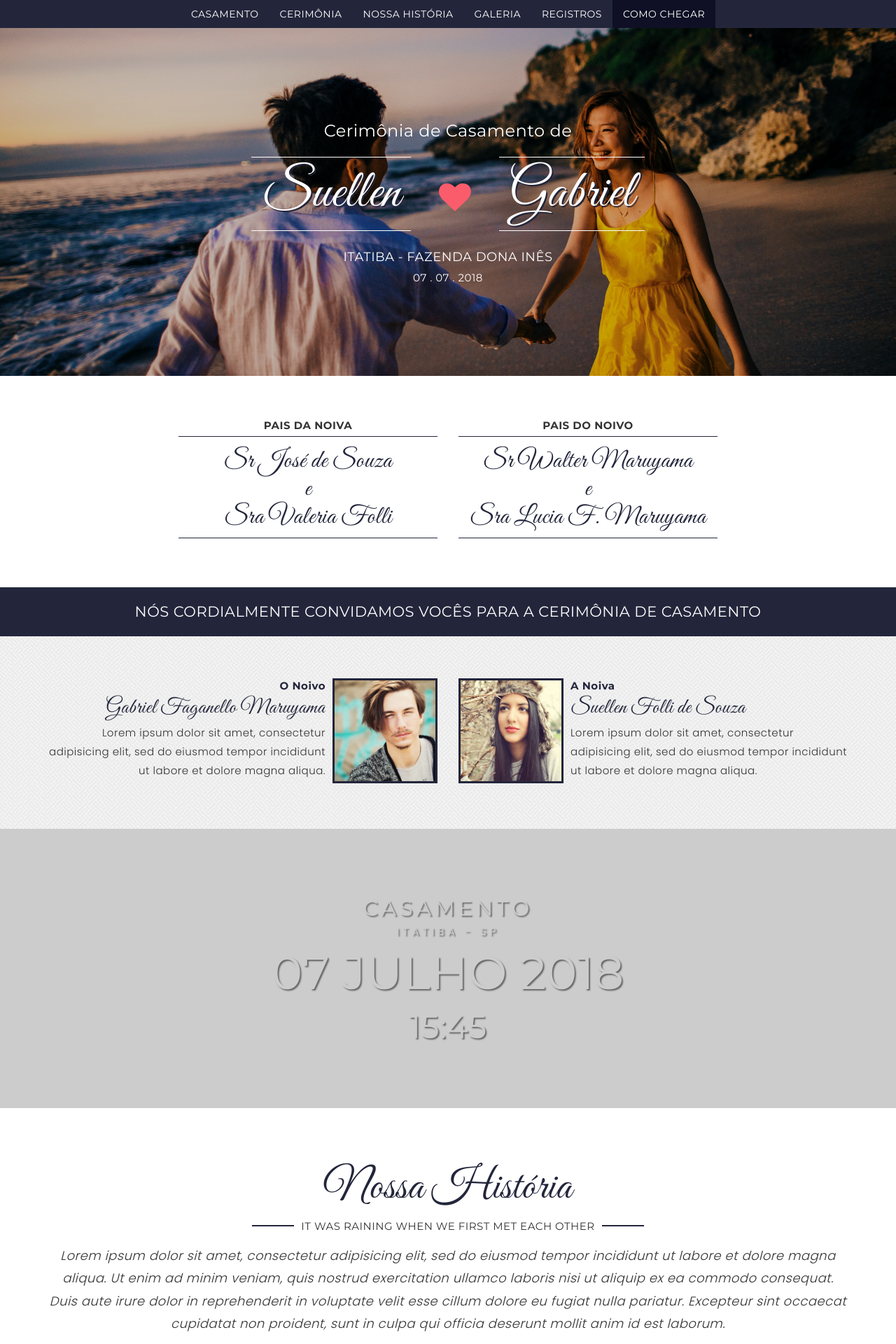
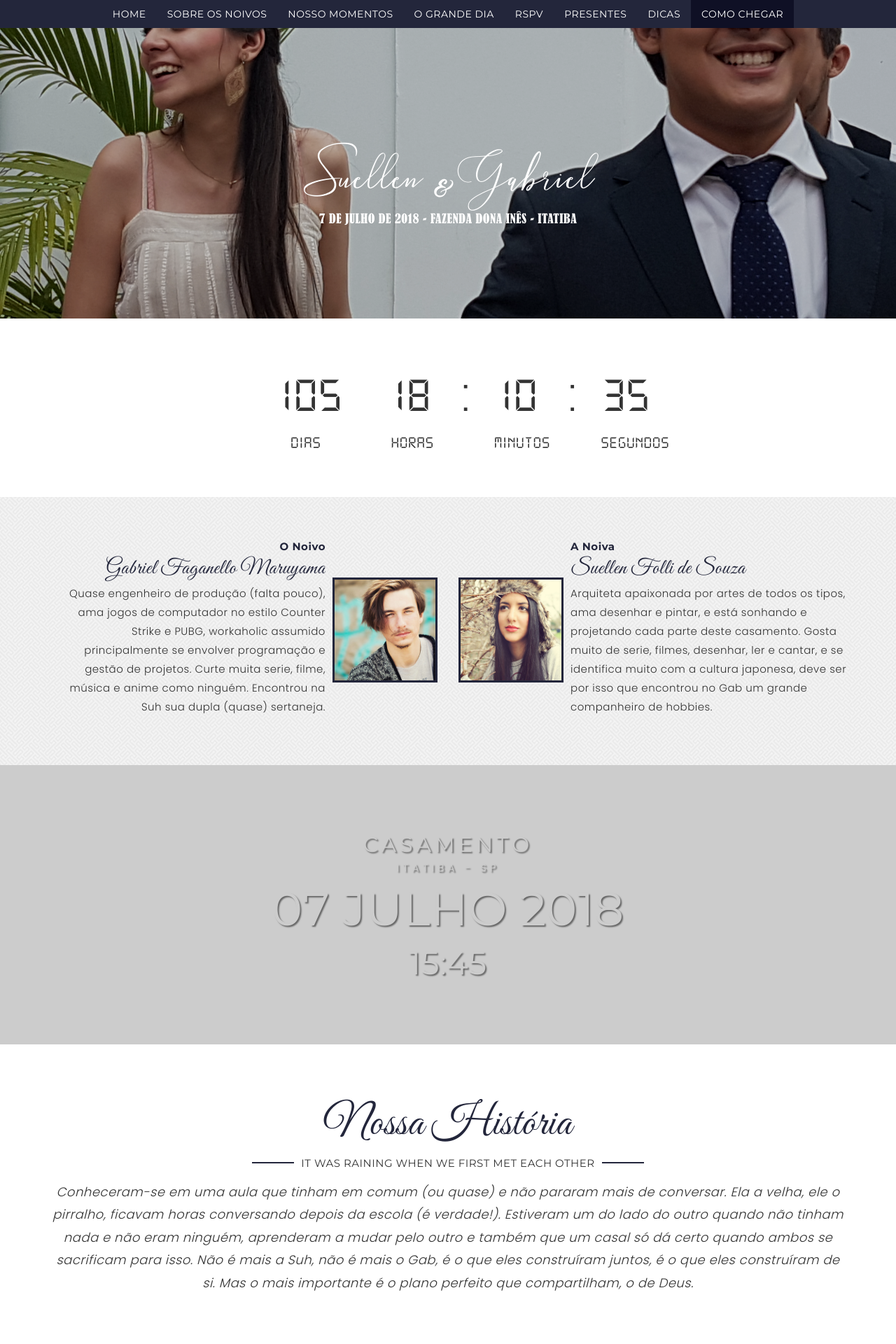
Before and after one commit to GabrielFaganello/suhegab, a CodeIgniter app: page / in a window 1280 px wide. Shown: the top 1920 px of the page at 70% size. Run offline with CodeIgniter, Linux system fonts and the light colour scheme; some libraries are stand-ins or nearby versions.

Commit message:
remake site

```diff
--- a/application/views/index.php
+++ b/application/views/index.php
@@ -4,21 +4,21 @@
     <meta charset="utf-8">
     <meta http-equiv="X-UA-Compatible" content="IE=edge">
     <meta name="viewport" content="width=device-width, initial-scale=1">
-    <meta name="description" content="Lovin is a responsive bootstrap wedding invitation theme.">
+    <meta name="description" content="Casamento Suellen e Gabriel">
     <meta name="author" content="webmaddy">
     <link rel="shortcut icon" href="assets/img/favicon.png">
 
     <title>Suellen e Gabriel</title>
 
-    <!-- Bootstrap -->
     <link href="assets/css/bootstrap.min.css" rel="stylesheet">
+
 
     <link href="assets/css/font-awesome.min.css" rel="stylesheet">
     <link href="assets/css/blueimp-gallery.min.css" rel="stylesheet">
     <link href="assets/css/animate.css" rel="stylesheet">
     <link href="assets/css/default.css" rel="stylesheet">
+    <link href="assets/css/suhegab.css" rel="stylesheet">
 
-    <!-- google fonts -->
     <link href="https://fonts.googleapis.com/css?family=Great+Vibes" rel="stylesheet">
     <link href="https://fonts.googleapis.com/css?family=Poppins:300,400,500,600,700" rel="stylesheet">
     <link href="https://fonts.googleapis.com/css?family=Montserrat:400,700" rel="stylesheet">
@@ -29,6 +29,8 @@
       <script src="https://oss.maxcdn.com/html5shiv/3.7.2/html5shiv.min.js"></script>
       <script src="https://oss.maxcdn.com/respond/1.4.2/respond.min.js"></script>
     <![endif]-->
+
+    <script src="http://code.jquery.com/jquery-1.11.1.min.js"></script>
 
     <style type="text/css">
       .no-js #loader { display: none;  }
@@ -58,7 +60,6 @@
     <div class="se-pre-con"></div>
     <nav class="navbar navbar-inverse navbar-fixed-top">
       <div class="container-fluid">
-        <!-- Brand and toggle get grouped for better mobile display -->
         <div class="navbar-header">
           <button type="button" class="navbar-toggle collapsed" data-toggle="collapse" data-target="#bs-example-navbar-collapse-1" aria-expanded="false">
             <span class="sr-only">Toggle navigation</span>
@@ -66,62 +67,64 @@
             <span class="icon-bar"></span>
             <span class="icon-bar"></span>
           </button>
-          <a class="navbar-brand visible-xs" href="#">Lovin</a>
+          <a class="navbar-brand visible-xs" href="#"><span class="font_s_header">S </span><span class="font_header">G</span></a>
         </div>
 
-        <!-- Collect the nav links, forms, and other content for toggling -->
         <div class="collapse navbar-collapse" id="bs-example-navbar-collapse-1">
           <ul class="nav navbar-nav">
-            <li class="active"><a class="scrollto" href="#welcome">Casamento</a></li>
-            <li><a class="scrollto" href="#ceremony">Cerimônia</a></li>
-            <li><a class="scrollto" href="#story">Nossa História</a></li>
-            <li><a class="scrollto" href="#gallery">Galeria</a></li>
-            <li><a class="scrollto" href="#registries">Registros</a></li>
-            <li><a class="scrollto" href="#map">Como Chegar</a></li>
+            <li class="active"><a class="scrollto" href="#welcome">HOME</a></li>
+            <li><a class="scrollto" href="#story">SOBRE OS NOIVOS</a></li>
+            <li><a class="scrollto" href="#gallery">NOSSO MOMENTOS</a></li>
+            <li><a class="scrollto" href="#ceremony">O GRANDE DIA</a></li>
+            <li><a class="scrollto" href="#rspv">RSPV</a></li>
+            <li><a class="scrollto" href="#registries">PRESENTES</a></li>
+            <li><a class="scrollto" href="#dicas">DICAS</a></li>
+            <li><a class="scrollto" href="#map">COMO CHEGAR</a></li>
             <!-- <li><a class="scrollto" href="https://wrapbootstrap.com/theme/lovin-wedding-invitation-template-WB0J08195" target="_blank">Buy Now</a></li> -->
           </ul>
-        </div><!-- /.navbar-collapse -->
-      </div><!-- /.container-fluid -->
+        </div>
+      </div>
     </nav>
 
-    <!-- header -->
     <header style="background-image: url('assets/img/header-bg.jpg');" id="welcome">
       <div class="overlay"></div>
       <div class="container">
         <div class="intro-content">
-          <div class="title text-center">Cerimônia de Casamento de</div>
+          <!-- <div class="title text-center">Cerimônia de Casamento de</div> -->
           <div class="brand text-center">
-            <h1 class="wow fadeInDown">Suellen</h1>
-            <div class="heart">
-              <i class="fa fa-heart" aria-hidden="true"></i>
+            <span class="wow fadeInDown font_bg"><span class="font_s_bg">S</span>uellen </span>
+            <!-- <div class="heart" style="color: white !important;"> -->
+            <!-- <div class="heart"> -->
+              <!-- <i class="fa fa-heart" aria-hidden="true"></i> -->
+              <span class="font_e_bg">& </span>
+            <!-- </div> -->
+            <span class="wow fadeInDown font_bg">Gabriel</span>
           </div>
-            <h1 class="wow fadeInDown">Gabriel</h1>
-          </div><!-- brand -->
-          <div class="location text-center">Itatiba - Fazenda Dona Inês</div>
-          <div class="date text-center">07 . 07 . 2018</div>
-        </div><!-- intro-content -->
-      </div><!-- container -->
+          <div class="location text-center font_title" style="margin-top: -2%";>7 DE JULHO DE 2018 - FAZENDA DONA INÊS - ITATIBA</div>
+          <!-- <div class="date text-center"</div> -->
+        </div>
+      </div>
     </header>
 
-    <div class="section section-parents">
-      <div class="container">
+<!--     <div class="section section-parents">
+      <div class="container-fluid">
         <div class="row">
-          <div class="col-md-6 col-sm-6">
+          <div class="col-md-offset-2 col-md-4 col-sm-6">
             <div class="parents text-center wow fadeIn">
               <div class="title">Pais da Noiva</div>
-              <h3>Sr José de Souza <br> e <br> Sra Valeria Folli</h3>
-            </div><!-- parents -->
-          </div><!-- col 4 -->
-          <div class="col-md-6 col-sm-6">
+              <h3>Sr José de Souza (in memoriam)<br> e <br> Sra Valeria Folli</h3>
+            </div>
+          </div>
+          <div class="col-md-4 col-sm-6">
             <div class="parents text-center wow fadeIn">
               <div class="title">Pais do Noivo</div>
-              <h3>Sr Walter Maruyama<br> e <br> Sra Lucia F. Maruyama</h3>
-            </div><!-- parents -->
-          </div><!-- col 4 -->
-        </div><!-- row -->
-      </div><!-- container -->
-    </div><!-- section parents -->
-
+              <h3>Sr Walter M. Maruyama<br> e <br> Sra Lucia H. F. Maruyama</h3>
+            </div>
+          </div>
+        </div>
+      </div>
+    </div> -->
+<!--
     <div class="lead text-center">
       <div class="container">
         <div class="row">
@@ -130,7 +133,58 @@
           </div>
         </div>
       </div>
-    </div><!-- lead -->
+    </div> -->
+
+    <div class="section">
+      <div class="container-fluid">
+        <div class="row">
+
+          <div class="col-md-offset-3 col-md-6" align="center" >
+
+            <div class="col-md-offset-1 col-md-2" align="center" >
+                <span id="time_day" style="font-size: 70px; font-family: digital;">105</span>
+            </div>
+            <div class="col-md-offset-1 col-md-2" align="center" >
+                <span id="time_hour" style="font-size: 70px; font-family: digital;">18</span>
+            </div>
+            <div class="col-md-1" align="center" >
+                <span style="font-size: 70px; font-family: digital;">:</span>
+            </div>
+            <div class="col-md-2" align="center" >
+                <span id="time_minute" style="font-size: 70px; font-family: digital;">10</span>
+            </div>
+            <div class="col-md-1" align="center" >
+                <span style="font-size: 70px; font-family: digital;">:</span>
+            </div>
+            <div class="col-md-2" align="center" >
+                <span id="time_second" style="font-size: 70px; font-family: digital;">35</span>
+            </div>
+
+          </div>
+
+        </div>
+        <div class="row">
+
+          <div class="col-md-offset-3 col-md-6" align="center" >
+
+            <div class="col-md-offset-1 col-md-2" align="center" >
+                <span style="font-size: 24px; font-family: digital;">Dias</span>
+            </div>
+            <div class="col-md-offset-1 col-md-2" align="center" >
+                <span style="font-size: 24px; font-family: digital;">Horas</span>
+            </div>
+            <div class="col-md-offset-1 col-md-2" align="center" >
+                <span style="font-size: 24px; font-family: digital;">Minutos</span>
+            </div>
+            <div class="col-md-offset-1 col-md-2" align="center" >
+                <span style="font-size: 24px; font-family: digital;">Segundos</span>
+            </div>
+
+          </div>
+
+        </div>
+      </div>
+    </div>
 
     <div class="section section-about" style="background-image: url('assets/img/pw_maze_white.png');">
       <div class="container">
@@ -140,30 +194,28 @@
               <div class="media-body text-right">
                 <div class="title">O Noivo</div>
                 <h2 class="media-heading">Gabriel Faganello Maruyama</h2>
-                <p>Lorem ipsum dolor sit amet, consectetur adipisicing elit, sed do eiusmod
-                tempor incididunt ut labore et dolore magna aliqua.</p>
+                <p>Quase engenheiro de produção (falta pouco), ama jogos de computador no estilo Counter Strike e PUBG, workaholic assumido principalmente se envolver programação e gestão de projetos. Curte muita serie, filme, música e anime como ninguém. Encontrou na Suh sua dupla (quase) sertaneja.</p>
               </div>
-              <div class="media-right">
+              <div class="media-right" style="padding-top: 10%;">
                 <img class="media-object" src="assets/img/groom.jpg" alt="...">
               </div>
-            </div><!-- media -->
-          </div><!-- col 6 -->
+            </div>
+          </div>
           <div class="col-md-6">
             <div class="media media-about wow fadeInLeft">
-              <div class="media-left">
+              <div class="media-left" style="padding-top: 10%;">
                 <img class="media-object" src="assets/img/bride.jpg" alt="...">
               </div>
               <div class="media-body">
                 <div class="title">A Noiva</div>
                 <h2 class="media-heading">Suellen Folli de Souza</h2>
-                <p>Lorem ipsum dolor sit amet, consectetur adipisicing elit, sed do eiusmod
-                tempor incididunt ut labore et dolore magna aliqua.</p>
+                <p>Arquiteta apaixonada por artes de todos os tipos, ama desenhar e pintar, e está sonhando e projetando cada parte deste casamento. Gosta muito de serie, filmes, desenhar, ler e cantar, e se identifica muito com a cultura japonesa, deve ser por isso que encontrou no Gab um grande companheiro de hobbies.</p>
               </div>
-            </div><!-- media -->
-          </div><!-- col 6 -->
-        </div><!-- row -->
-      </div><!-- container -->
-    </div><!-- section -->
+            </div>
+          </div>
+        </div>
+      </div>
+    </div>
 
     <div class="section section-dates parallax-window" id="ceremony" data-parallax="scroll" data-image-src="assets/img/dates-bg.jpg">
       <div class="overlay"></div>
@@ -176,7 +228,7 @@
               <div class="day-month">07 Julho 2018</div>
               <div class="year"></div>
               <div class="time">15:45</div>
-            </div><!-- dates info -->
+            </div>
           <!-- </div> -->
           <!-- <div class="col-md-6 col-sm-6">
             <div class="dates-info wow fadeIn">
@@ -187,22 +239,20 @@
               <div class="time">6:30PM</div>
             </div>
           </div> -->
-        </div><!-- row -->
-      </div><!-- container -->
-    </div><!-- section-dates -->
+        </div>
+      </div>
+    </div>
 
     <div class="section section-story" id="story">
       <div class="container">
         <h1 class="text-center wow fadeInDown">Nossa História</h1>
         <div class="sub-title text-center wow fadeInDown">It was raining when we first met each other</div>
-        <p class="text-center wow fadeIn">Lorem ipsum dolor sit amet, consectetur adipisicing elit, sed do eiusmod
-        tempor incididunt ut labore et dolore magna aliqua. Ut enim ad minim veniam,
-        quis nostrud exercitation ullamco laboris nisi ut aliquip ex ea commodo
-        consequat. Duis aute irure dolor in reprehenderit in voluptate velit esse
-        cillum dolore eu fugiat nulla pariatur. Excepteur sint occaecat cupidatat non
-        proident, sunt in culpa qui officia deserunt mollit anim id est laborum.</p>
-      </div><!-- container -->
-    </div><!-- section-story -->
+        <p class="text-center wow fadeIn">Conheceram-se em uma aula que tinham em comum (ou quase) e não pararam mais de conversar.
+          Ela a velha, ele o pirralho, ficavam horas conversando depois da escola (é verdade!).
+          Estiveram um do lado do outro quando não tinham nada e não eram ninguém, aprenderam a mudar pelo outro e também que um casal só dá certo quando ambos se sacrificam para isso.
+          Não é mais a Suh, não é mais o Gab, é o que eles construíram juntos, é o que eles construíram de si. Mas o mais importante é o plano perfeito que compartilham, o de Deus.</p>
+      </div>
+    </div>
 
     <!-- <div class="section section-gallery parallax-window" id="gallery" data-parallax="scroll" data-image-src="assets/img/gallery-bg.jpg"> -->
     <div class="section section-gallery" id="gallery" data-parallax="scroll" data-image-src="assets/img/gallery-bg.jpg">
@@ -245,7 +295,7 @@
           </div>
         </div>
       </div>
-    </div><!-- section-gallery -->
+    </div>
 
     <div class="section section-gift" id="registries">
       <div class="container">
@@ -255,43 +305,26 @@
             <div class="sub-title text-center wow fadeInDown">O presente mais importante é dividir esse momento tão especial com vocês</div>
             <p class="text-center wow fadeIn">If you do wish to buy us a gift you can check out the registry lists below. Ut enim ad minim veniam,quis nostrud exercitation ullamco laboris nisi ut aliquip ex ea commodo consequat. Duis aute irure dolor in reprehenderit in voluptate velit esse
             cillum dolore eu fugiat nulla pariatur. Excepteur sint occaecat cupidatat non
-            proident.</p>
-          </div><!-- col-12 -->
+            proident.</p><br>
+          </div>
           <div class="gift-partner">
-            <div class="col-md-4 col-sm-4 col-xs-6 wow fadeInUp">
-              <a href="#"><img src="assets/img/amazon.png" class="img-responsive"></a>
+            <div class="col-md-6 col-sm-8 col-xs-6 wow fadeInUp">
+              <a href="http://nossosite.fastshop.com.br/suellenegabriel" target="_blank"><img src="assets/img/fast-logo.png" class="img-responsive" style="max-height: 120px;"></a>
             </div>
-            <div class="col-md-4 col-sm-4 col-xs-6 wow fadeInDown">
+            <!-- <div class="col-md-4 col-sm-4 col-xs-6 wow fadeInDown">
               <a href="#"><img src="assets/img/bed-bath-beyond.png" class="img-responsive"></a>
+            </div> -->
+            <div class="col-md-6 col-sm-8 col-xs-12 wow fadeInUp">
+              <a href="https://www.camicado.com.br/weddinglist/products/60378280" target="_blank"><img src="assets/img/camicado-logo.png" class="img-responsive" style="max-height: 120px;"></a>
             </div>
-            <div class="col-md-4 col-sm-4 col-xs-12 wow fadeInUp">
-              <a href="#"><img src="assets/img/planet-eves.png" class="img-responsive"></a>
           </div>
-          </div><!-- gift partner -->
-        </div><!-- row -->
-      </div><!-- container -->
-    </div><!-- section-gift -->
+        </div>
+      </div>
+    </div>
 
-    <!-- Maps Section -->
     <div class="section section-map" id="map">
-    </div><!-- section-map -->
-    <script>
-      function initMap() {
-        var uluru = {lat: -22.999719, lng: -46.888470};
-        var map = new google.maps.Map(document.getElementById('map'), {
-          zoom: 16,
-          center: uluru,
-          styles: [{"stylers":[{"hue":"#ff61a6"},{"visibility":"on"},{"invert_lightness":true},{"saturation":40},{"lightness":10}]}]
-        });
-        var marker = new google.maps.Marker({
-          position: uluru,
-          map: map
-        });
-      }
-    </script>
-    <script async defer
-    src="https://maps.googleapis.com/maps/api/js?key=AIzaSyCDMZT5GUWhWKY9uUzV5Gy3VXoMLYszASs&callback=initMap">
-    </script>
+    </div>
+
     <!-- Maps Section Ends Here-->
 <!--
     <div class="section section-rspv" id="rsvp" style="background-image: url('assets/img/pw_maze_white.png');">
@@ -332,11 +365,10 @@
 
     <div class="footer">
       <div class="container text-center">
-        <p>&copy; 2018 - Suh e Gab - Designed by <a href="#">Gabriel F. Maruyama</a></p>
-      </div><!-- container -->
-    </div><!-- footer -->
+        <p>&copy; 2018 - SuheGab - Designed by <a href="#">GABRIEL MARUYAMA</a></p>
+      </div>
+    </div>
 
-    <!-- Gallery -->
     <div id="blueimp-gallery" class="blueimp-gallery blueimp-gallery-controls">
       <div class="slides"></div>
       <h3 class="title"></h3>
@@ -347,15 +379,12 @@
       <ol class="indicator"></ol>
     </div>
 
-    <!-- back to top -->
     <a href="#" id="back-to-top">
       <img src="assets/img/top-icon.png">
     </a>
 
-    <!-- jQuery (necessary for Bootstrap's JavaScript plugins) -->
     <script src="assets/js/jquery-2.2.4.min.js"></script>
     <script src="assets/js/jquery.easing.min.js"></script>
-    <!-- Include all compiled plugins (below), or include individual files as needed -->
     <script src="assets/js/bootstrap.min.js"></script>
     <script src="assets/js/blueimp-gallery.min.js"></script>
     <script src="assets/js/parallax.min.js"></script>
@@ -364,5 +393,77 @@
     <script src="assets/js/sscr.js"></script>
     <script src="assets/js/default.js"></script>
     <script src="assets/js/contact.js"></script>
+
+    <script>
+
+        startCountdown();
+
+        function initMap() {
+          var uluru = {lat: -22.999719, lng: -46.888470};
+          var map = new google.maps.Map(document.getElementById('map'), {
+            zoom: 16,
+            center: uluru,
+            styles: [{"stylers":[{"hue":"#23263b"},{"visibility":"on"},{"invert_lightness":true},{"saturation":40},{"lightness":25}]}]
+          });
+          var marker = new google.maps.Marker({
+            position: uluru,
+            map: map
+          });
+        }
+
+        function startCountdown(){
+
+          var date = new Date();
+
+          if (date.getDate() != 7 && date.getMonth() != 7 && date.getFullYear() == 2018) {
+
+            var msecPerMinute = 1000 * 60;
+            var msecPerHour = msecPerMinute * 60;
+            var msecPerDay = msecPerHour * 24;
+
+            var dateMsec = date.getTime();
+
+            date.setFullYear(2018);
+            date.setMonth(6);
+            date.setDate(7);
+            date.setHours(0);
+            date.setMinutes(0);
+            date.setSeconds(0);
+
+            var interval =date.getTime() - dateMsec;
+
+            var days = Math.floor(interval / msecPerDay );
+            interval = interval - (days * msecPerDay );
+
+            var hours = Math.floor(interval / msecPerHour );
+            interval = interval - (hours * msecPerHour );
+
+            var minutes = Math.floor(interval / msecPerMinute );
+            interval = interval - (minutes * msecPerMinute );
+
+            var seconds = Math.floor(interval / 1000 );
+
+            $("#contdown").html(days + "  " + hours + " : " + minutes + " : " + seconds);
+
+            setTimeout('startCountdown()',1000);
+
+          }else{
+
+            if (date.getDate() == 7 && date.getMonth() == 7 && date.getFullYear() == 2018) {
+
+              $("#contdown").html("É HOJE!");
+
+            }else{
+
+              $("#contdown").html("Melhor dia! 07/07/2018");
+
+            }
+          }
+        }
+
+      </script>
+      <script async defer
+      src="https://maps.googleapis.com/maps/api/js?key=AIzaSyCDMZT5GUWhWKY9uUzV5Gy3VXoMLYszASs&callback=initMap">
+    </script>
   </body>
 </html>
--- a/assets/css/default.css
+++ b/assets/css/default.css
@@ -221,8 +221,8 @@ header .title {
 header .brand h1 {
   color: #ffffff;
   display: inline-block;
-  border-top: 1px solid #ffffff;
-  border-bottom: 1px solid #ffffff;
+  /*border-top: 1px solid #ffffff;*/
+  /*border-bottom: 1px solid #ffffff;*/
   padding: 10px 15px;
   font-size: 76px;
   text-shadow: 2px 2px 0px #23263b;
@@ -458,11 +458,11 @@ textarea.error {
 .footer {
   font-size: 12px;
   background-color: #23263b;
-  color: #dd659f;
+  color: white;
 }
 .footer p {
   margin-top: 15px;
 }
 .footer a {
-  color: #dd659f;
+  color: white;
 }
--- /dev/null
+++ b/assets/css/suhegab.css
@@ -0,0 +1,69 @@
+@font-face {
+     font-family: flaming;
+     src: url('/assets/fonts/Flaming.otf');
+}
+@font-face {
+  font-family: 'digital';
+  src: url('/assets/fonts/digi.ttf');
+}
+@font-face {
+  font-family: 'Love_Hewits';
+  src: url('/assets/fonts/Love_Hewits.ttf');
+}
+@font-face {
+  font-family: 'Scriptina';
+  src: url('/assets/fonts/Scriptina.ttf');
+}
+@font-face {
+  font-family: 'Bernard';
+  src: url('/assets/fonts/Bernard.ttf');
+}
+
+.font_header{
+	font-family: Love_Hewits !important;
+}
+.font_e_header{
+	font-family: flaming !important;
+}
+
+.font_s_header{
+	font-family: Scriptina !important;
+}
+
+.font_title{
+	font-family: Bernard !important;
+}
+
+@media (max-width: 767px) {
+
+	.font_bg{
+		font-size: 50px !important;
+		font-family: Love_Hewits !important;
+	}
+	.font_e_bg{
+		font-size: 25px !important;
+		font-family: flaming !important;
+	}
+	.font_s_bg{
+		font-size: 50px !important;
+		font-family: Scriptina !important;
+	}
+
+}
+
+@media (min-width: 767px) {
+
+	.font_bg{
+		font-size: 90px !important;
+		font-family: Love_Hewits !important;
+	}
+	.font_e_bg{
+		font-size: 40px !important;
+		font-family: flaming !important;
+	}
+	.font_s_bg{
+		font-size: 90px !important;
+		font-family: Scriptina !important;
+	}
+
+}
```
Also changed, not shown: index.html (+63 -74 lines), assets/fonts/Bernard.ttf (added), assets/fonts/Flaming.otf (added), assets/fonts/Love_Hewits.ttf (added), assets/fonts/Scriptina.ttf (added), assets/fonts/digi.ttf (added), assets/fonts/digital_regular.ttf (added), assets/img/camicado-logo.png (added), assets/img/fast-logo.png (added), assets/img/header-bg.jpg, assets/img/header-bg2.jpg (added). Lines whose indentation alone changed are shown as unchanged.
